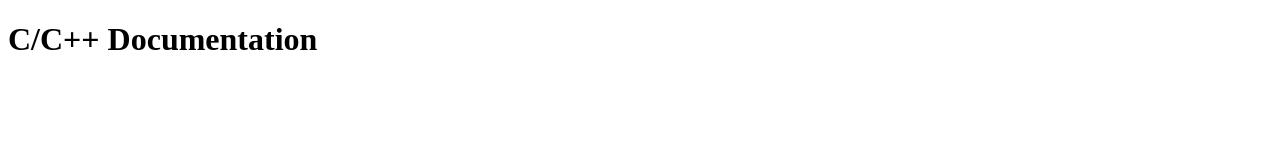
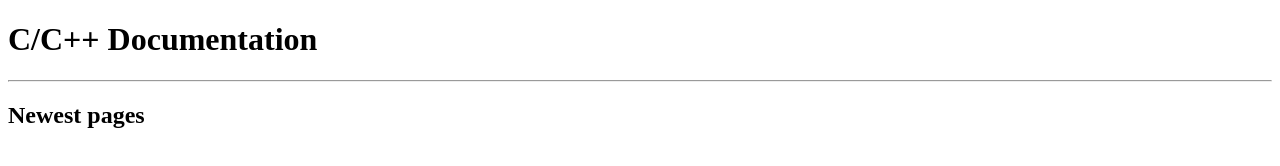
Before and after one commit to GeographicalStudio/ccppdoc, a plain HTML site: page index.html in a window 1280 px wide. Drawn offline with Linux system fonts and the light colour scheme.

Commit message:
Update index.html

```diff
--- a/index.html
+++ b/index.html
@@ -5,5 +5,7 @@
   </head>
   <body>
     <h1>C/C++ Documentation</h1>
+    <hr>
+    <h2>Newest pages</h2>
   </body>
 </html>
```
